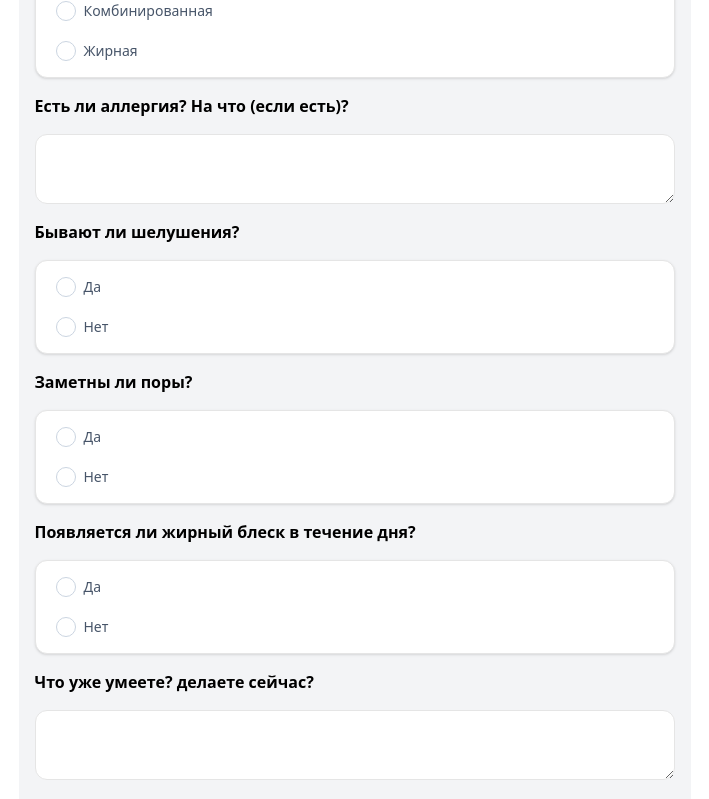
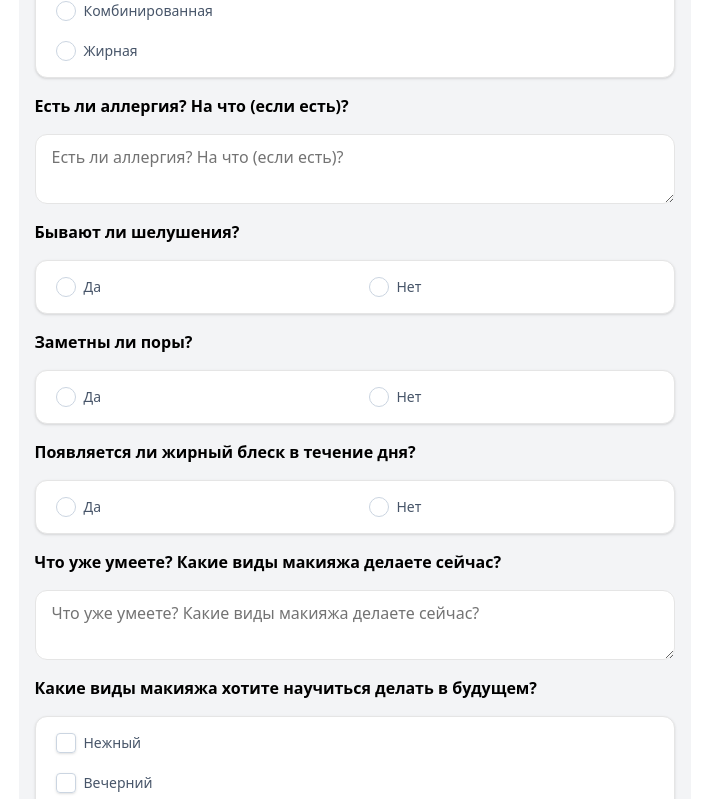
Before and after one commit to lifeinplus/beautycase-frontend, a React (Vite) app: page /questionnaire in a window 1280 px wide. Shown: the part 1496-2295 px from the top of the page, without its empty margins (408-1117 px from the left). Built offline with nearby package versions, Linux system fonts and the light colour scheme; no server answers; a web font is replaced by a local one.

Commit message:
BC-85 Enhance form components with new props and layout adjustments

```diff
--- a/src/components/Header.tsx
+++ b/src/components/Header.tsx
@@ -2,8 +2,8 @@ import { AuthButton } from '../features/auth'
 
 export const Header = () => {
     return (
-        <nav className="sticky top-0 border-b border-gray-300 dark:border-gray-700 sm:hidden">
-            <header className="z-10 mx-auto flex max-w-4xl items-center justify-between bg-white pe-0 ps-4 dark:bg-black">
+        <nav className="sticky top-0 z-10 border-b border-gray-300 dark:border-gray-700 sm:hidden">
+            <header className="mx-auto flex max-w-4xl items-center justify-between bg-white pe-0 ps-4 dark:bg-black">
                 <h1 className="mb-1.5 font-logo text-2xl font-bold">
                     <a href="/">Beautycase</a>
                 </h1>
--- a/src/features/form/components/RadioButtonSection.tsx
+++ b/src/features/form/components/RadioButtonSection.tsx
@@ -5,12 +5,14 @@ import { Label } from './Label'
 import { RadioButtonItem } from './RadioButtonItem'
 
 interface RadioButtonSectionProps {
+    horizontal?: boolean
     label: string
     options: Option[]
     register: UseFormRegister<FormData>
 }
 
 export const RadioButtonSection = ({
+    horizontal = false,
     label,
     options,
     register,
@@ -18,7 +20,9 @@ export const RadioButtonSection = ({
     <div>
         <Label text={label} />
         <div className="relative flex flex-col rounded-xl border border-neutral-200 bg-white shadow focus-within:border-black dark:border-neutral-700 dark:bg-black dark:focus-within:border-white">
-            <nav className="flex min-w-[240px] flex-col gap-1 p-2">
+            <nav
+                className={`flex min-w-[240px] gap-1 p-2 ${horizontal ? '' : 'flex-col'}`}
+            >
                 {options.map((o) => (
                     <RadioButtonItem
                         key={o.id}
--- a/src/features/form/components/TextareaSection.tsx
+++ b/src/features/form/components/TextareaSection.tsx
@@ -10,7 +10,11 @@ interface TextareaSectionProps {
 export const TextareaSection = ({ label, register }: TextareaSectionProps) => (
     <div>
         <Label text={label}>
-            <textarea className={`form-input`} {...register} />
+            <textarea
+                className={`form-input`}
+                placeholder={label}
+                {...register}
+            />
         </Label>
     </div>
 )
--- a/src/features/questionnaire/pages/QuestionnairePage.tsx
+++ b/src/features/questionnaire/pages/QuestionnairePage.tsx
@@ -1,5 +1,6 @@
+import { PaperAirplaneIcon } from '@heroicons/react/24/outline'
+import { yupResolver } from '@hookform/resolvers/yup'
 import { Path, useForm } from 'react-hook-form'
-import { yupResolver } from '@hookform/resolvers/yup'
 import * as yup from 'yup'
 
 import { AdaptiveNavBar, Header, NavigationButton } from '../../../components'
@@ -10,7 +11,6 @@ import {
     TextareaSection,
 } from '../../form'
 import { Hero } from '../components/Hero'
-import { PaperAirplaneIcon } from '@heroicons/react/24/outline'
 
 export interface Option {
     id: string
@@ -370,26 +370,28 @@ export const QuestionnairePage = () => {
                             />
 
                             <RadioButtonSection
+                                horizontal={true}
                                 label="Бывают ли шелушения?"
                                 options={options.peeling}
                                 register={register}
                             />
 
                             <RadioButtonSection
+                                horizontal={true}
                                 label="Заметны ли поры?"
                                 options={options.pores}
                                 register={register}
                             />
 
                             <RadioButtonSection
+                                horizontal={true}
                                 label="Появляется ли жирный блеск в течение дня?"
                                 options={options.oilyShine}
                                 register={register}
                             />
 
                             <TextareaSection
-                                label="Что уже умеете?
-                                        делаете сейчас?"
+                                label="Что уже умеете? Какие виды макияжа делаете сейчас?"
                                 register={register('currentSkills')}
                             />
 
@@ -412,6 +414,7 @@ export const QuestionnairePage = () => {
                             />
 
                             <RadioButtonSection
+                                horizontal={true}
                                 label="Нужен ли подбор кистей?"
                                 options={options.brushes}
                                 register={register}
```
